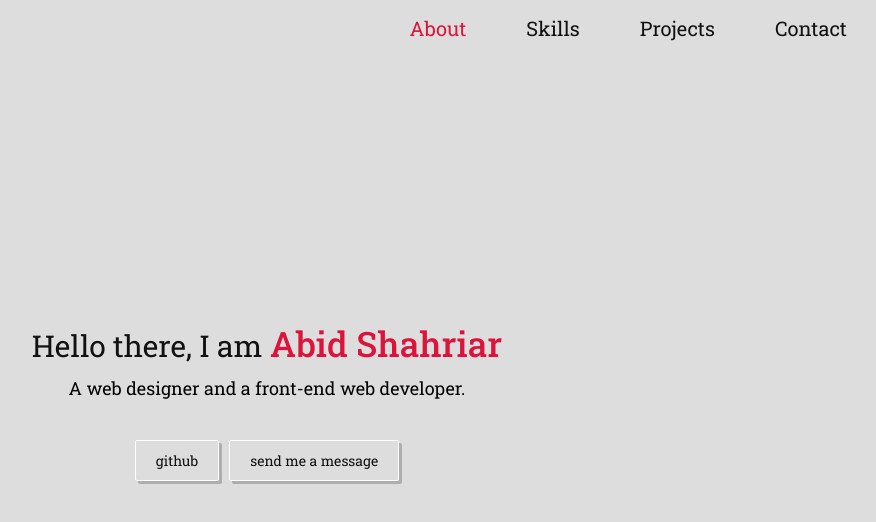
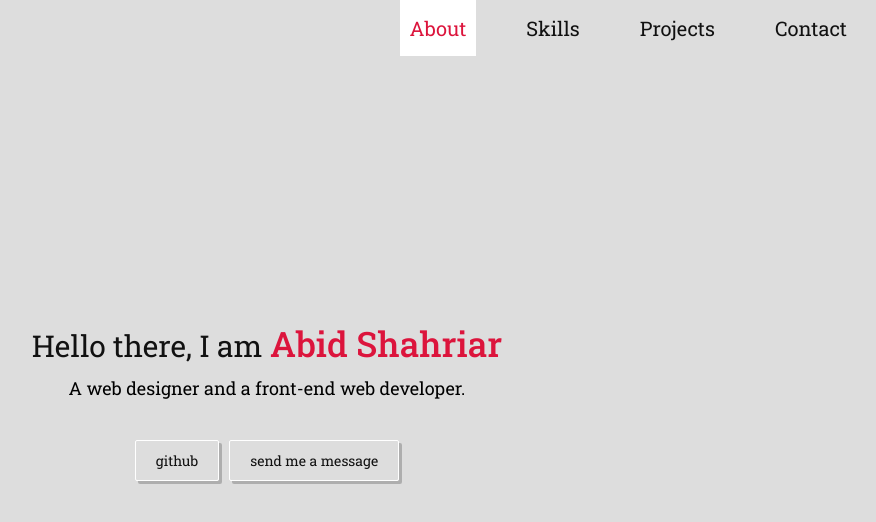
Before and after one commit to abid-shahriar/react-portfolio-v2.0, a React (Create React App) app: page / in a window 1280 px wide. In both pictures the pointer is over the link "About". Shown: the top 522 px of the page, without its empty margins (373-1249 px from the left). Built offline with nearby package versions, Linux system fonts and the light colour scheme.

Commit message:
added hover on anchor

```diff
--- a/src/styles/base.scss
+++ b/src/styles/base.scss
@@ -53,4 +53,8 @@ section {
 a {
   text-decoration: none;
   color: var(--color-black);
+
+  &:hover {
+    background-color: #fff;
+  }
 }
```
